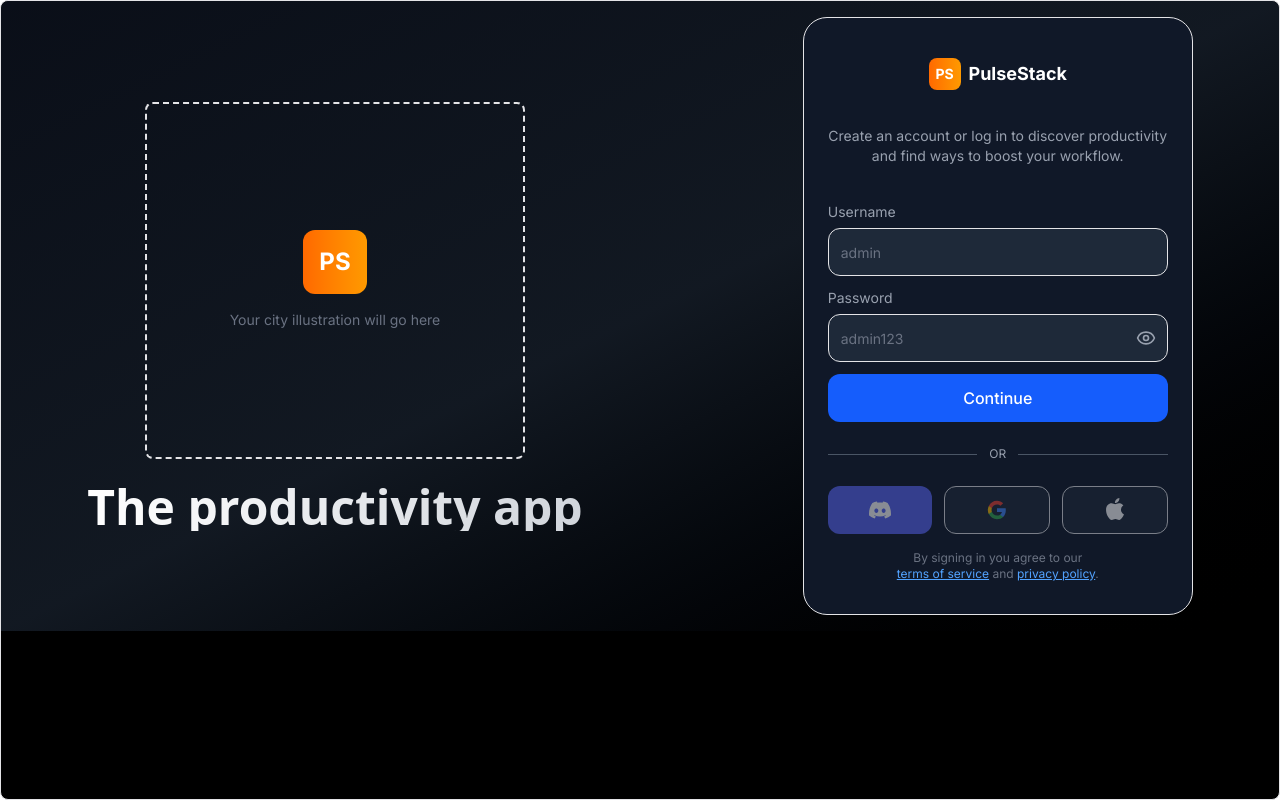
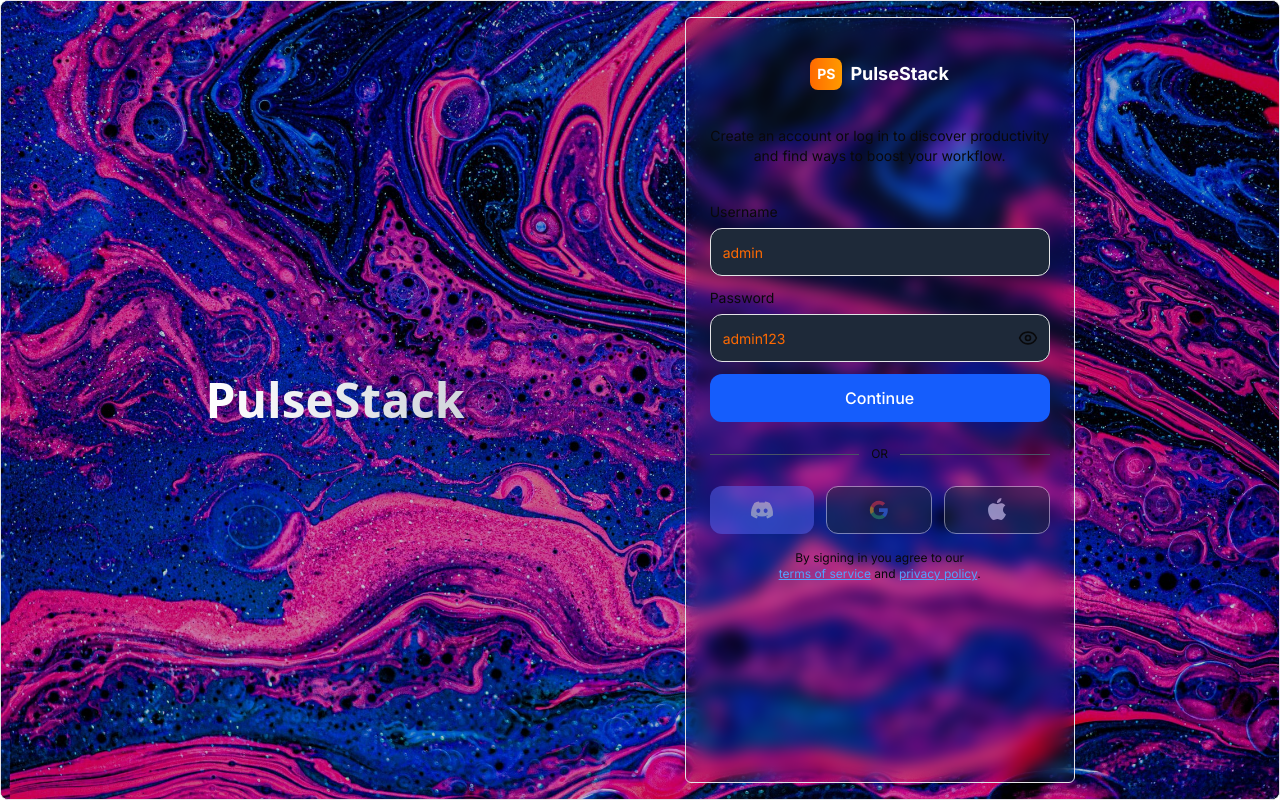
Before and after one commit to krishkumar1577/PulseStack, a Next.js app in the folder client/: page / in a window 1280 px wide. Built offline with nearby package versions, Linux system fonts and the light colour scheme.

Commit message:
feat: enhance login page layout and improve text readability with background image and color adjustments

```diff
--- a/client/src/components/auth/login-page.tsx
+++ b/client/src/components/auth/login-page.tsx
@@ -33,38 +33,48 @@ export const LoginPage: React.FC = () => {
   }
 
   return (
-    <main className="min-h-screen bg-black border border-gray-800 rounded-lg overflow-hidden">
-      <div className="relative flex size-full items-center justify-center gap-20 overflow-hidden p-4 lg:gap-[220px]">
+    <main className="h-screen bg-black border border-gray-800 rounded-lg overflow-hidden">
+      <div className="relative flex h-full w-full items-center justify-center gap-20 overflow-hidden p-4 lg:gap-[220px]">
         {/* Background Pattern */}
         <div className="absolute top-0 left-0 size-full">
-          {/* Background SVG pattern - placeholder for now */}
-          <div className="size-full bg-gradient-to-br from-gray-900 via-gray-800 to-black opacity-60" />
-          {/* You can replace this with your actual background SVG */}
+          {/* Space background image */}
+          <img
+            src="/liquid.jpg"
+            alt="Space background"
+            className="size-full object-cover opacity-80"
+          />
+          {/* Dark overlay for better text readability */}
+          {/* <div className="absolute inset-0 bg-black opacity-50" /> */}
         </div>
 
         {/* Radial gradient overlay */}
-        <div className="absolute top-0 left-0 size-full bg-gradient-radial from-black from-70% to-transparent" />
+        {/* <div className="absolute top-0 left-0 size-full bg-gradient-radial from-black from-70% to-transparent" /> */}
 
-        {/* Left Side - Illustration */}
+        {/* Left Side - Tagline only (SVG commented out) */}
         <div className="z-10 hidden flex-col items-center gap-6 md:flex">
-          {/* Placeholder for your city illustration */}
-          <div className="w-[250px] lg:w-[380px] h-[300px] lg:h-[357px] border-2 border-dashed border-gray-600 rounded-lg flex items-center justify-center">
-            <div className="text-center text-gray-500">
-              <div className="w-16 h-16 mx-auto mb-4 bg-gradient-to-r from-orange-500 to-amber-500 rounded-xl flex items-center justify-center">
-                <span className="text-2xl font-bold text-white">PS</span>
-              </div>
-              <p className="text-sm">Your city illustration will go here</p>
-            </div>
+          {/* City illustration using custom SVG */}
+          {/**
+          <div className="w-[250px] lg:w-[380px] h-[300px] lg:h-[357px] flex items-center justify-center">
+            <img
+              src="/pdity-no-bg.svg"
+              alt="PulseStack Illustration"
+              className="w-full h-full object-contain opacity-90"
+              style={{
+                filter: 'brightness(1.1) contrast(1.05)',
+                mixBlendMode: 'normal'
+              }}
+            />
           </div>
-
+          */}
           {/* Main tagline */}
           <h1 className="text-4xl lg:text-5xl font-bold text-center bg-gradient-to-r from-white to-gray-300 bg-clip-text text-transparent font-[system-ui]">
-            The productivity app
+            PulseStack
           </h1>
         </div>
 
         {/* Right Side - Login Form */}
-        <div className="bg-gray-900 border border-gray-700 z-10 flex w-full max-w-sm min-w-fit flex-col gap-4 rounded-3xl px-6 pt-10 pb-8">
+        <div className="h-full w-full bg-white-500 rounded-md bg-clip-padding backdrop-filter backdrop-blur-sm bg-opacity-20 border border-gray-500
+ z-10 flex w-full max-w-sm min-w-fit flex-col gap-4 rounded-3xl px-6 pt-10 pb-8">
           {/* Whop Logo equivalent - PulseStack logo */}
           <div className="self-center mb-5">
             <div className="flex items-center justify-center">
@@ -76,7 +86,7 @@ export const LoginPage: React.FC = () => {
           </div>
 
           {/* Description */}
-          <span className="text-gray-400 mb-5 max-w-[340px] self-center text-center text-sm">
+          <span className="text-white-400 mb-5 max-w-[340px] self-center text-center text-sm">
             Create an account or log in to discover productivity and find ways to boost your workflow.
           </span>
 
@@ -84,7 +94,7 @@ export const LoginPage: React.FC = () => {
           <div className="flex w-full flex-col items-center justify-center">
             <form onSubmit={handleSubmit} className="flex w-full flex-col items-center justify-center gap-3">
               {/* Email/Username Field */}
-              <label className="text-gray-400 w-full text-sm">
+              <label className="text-white-400 w-full text-sm">
                 Username
                 <div className="mt-1.5 h-12 w-full">
                   <input
@@ -95,13 +105,13 @@ export const LoginPage: React.FC = () => {
                     onChange={(e) => setUsername(e.target.value)}
                     required
                     spellCheck="false"
-                    className="h-12 w-full rounded-xl bg-gray-800 border border-gray-600 text-white placeholder:text-gray-500 px-3 focus:border-orange-500 focus:outline-none focus:ring-1 focus:ring-orange-500"
+                    className="h-12 w-full rounded-xl bg-gray-800 border border-gray-600 text-white placeholder:text-orange-500 px-3 focus:border-orange-500 focus:outline-none focus:ring-1 focus:ring-orange-500"
                   />
                 </div>
               </label>
 
               {/* Password Field */}
-              <label className="text-gray-400 w-full text-sm">
+              <label className="text-white-400 w-full text-sm">
                 Password
                 <div className="mt-1.5 h-12 w-full relative">
                   <input
@@ -112,7 +122,7 @@ export const LoginPage: React.FC = () => {
                     onChange={(e) => setPassword(e.target.value)}
                     required
                     spellCheck="false"
-                    className="h-12 w-full rounded-xl bg-gray-800 border border-gray-600 text-white placeholder:text-gray-500 px-3 pr-10 focus:border-orange-500 focus:outline-none focus:ring-1 focus:ring-orange-500"
+                    className="h-12 w-full rounded-xl bg-gray-800 border border-gray-600 text-white placeholder:text-orange-500 px-3 pr-10 focus:border-orange-500 focus:outline-none focus:ring-1 focus:ring-orange-500"
                   />
                   <button
                     type="button"
@@ -120,9 +130,9 @@ export const LoginPage: React.FC = () => {
                     onClick={() => setShowPassword(!showPassword)}
                   >
                     {showPassword ? (
-                      <EyeOff className="h-5 w-5 text-gray-400 hover:text-gray-300" />
+                      <EyeOff className="h-5 w-5 text-white-400 hover:text-gray-300" />
                     ) : (
-                      <Eye className="h-5 w-5 text-gray-400 hover:text-gray-300" />
+                      <Eye className="h-5 w-5 text-white-400 hover:text-gray-300" />
                     )}
                   </button>
                 </div>
@@ -163,7 +173,7 @@ export const LoginPage: React.FC = () => {
             {/* Divider */}
             <div className="my-6 flex w-full items-center gap-3">
               <div className="bg-gray-600 h-px flex-1"></div>
-              <span className="text-gray-400 flex-shrink-0 uppercase text-xs">OR</span>
+              <span className="text-white-400 flex-shrink-0 uppercase text-xs">OR</span>
               <div className="bg-gray-600 h-px flex-1"></div>
             </div>
 
@@ -201,7 +211,7 @@ export const LoginPage: React.FC = () => {
             </div>
 
             {/* Terms */}
-            <span className="text-gray-500 mt-4 max-w-72 text-center text-balance text-xs">
+            <span className="text-white-500 mt-4 max-w-72 text-center text-balance text-xs">
               By signing in you agree to our{' '}
               <a href="#" className="text-blue-400 hover:text-blue-300 underline">
                 terms of service
```
